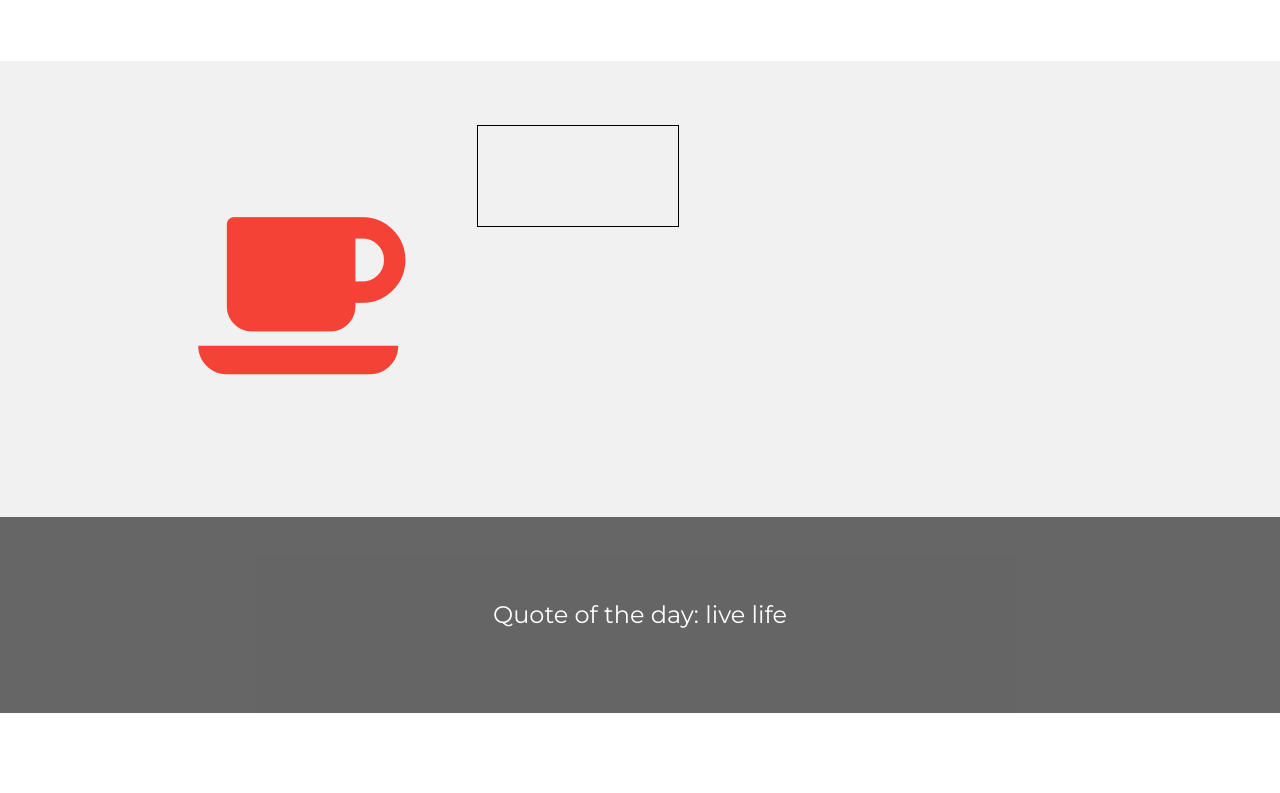
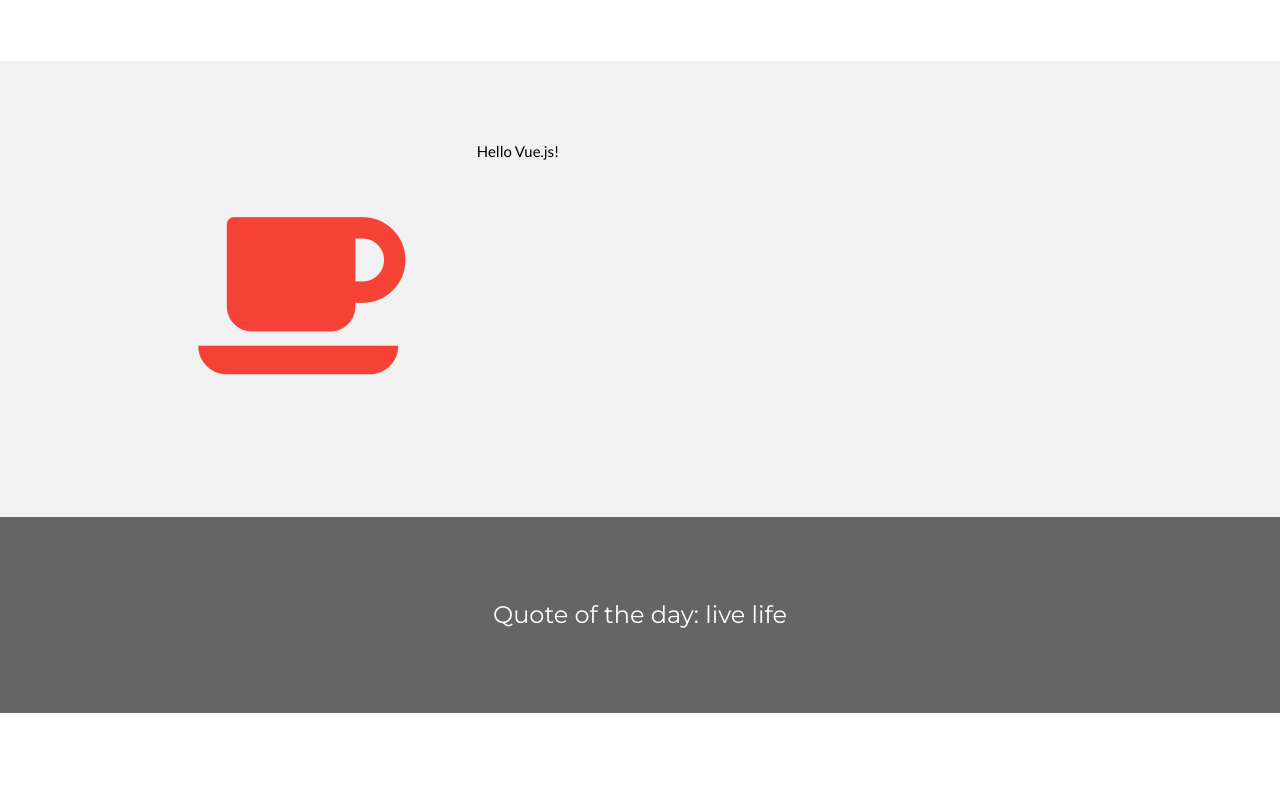
Before and after one commit to rajutheprogrammer/mygreatwebsite, a plain HTML site: page index.html in a window 1280 px wide. Shown: the part 970-1763 px from the top of the page. Drawn offline with nearby package versions, Linux system fonts and the light colour scheme.

Commit message:
Update index.html

```diff
--- a/index.html
+++ b/index.html
@@ -68,13 +68,9 @@ body,h1,h2,h3,h4,h5,h6 {font-family: "Lato", sans-serif}
     </div>
 
     <div class="w3-twothird">
-      <canvas id="myCanvas" width="200" height="100"
-style="border:1px solid #000000;">
-        <div id="app">
+     <div id="app">
   <p>{{ message }}</p>
 </div>
-
-</canvas>
     </div>
   </div>
 </div>
```
